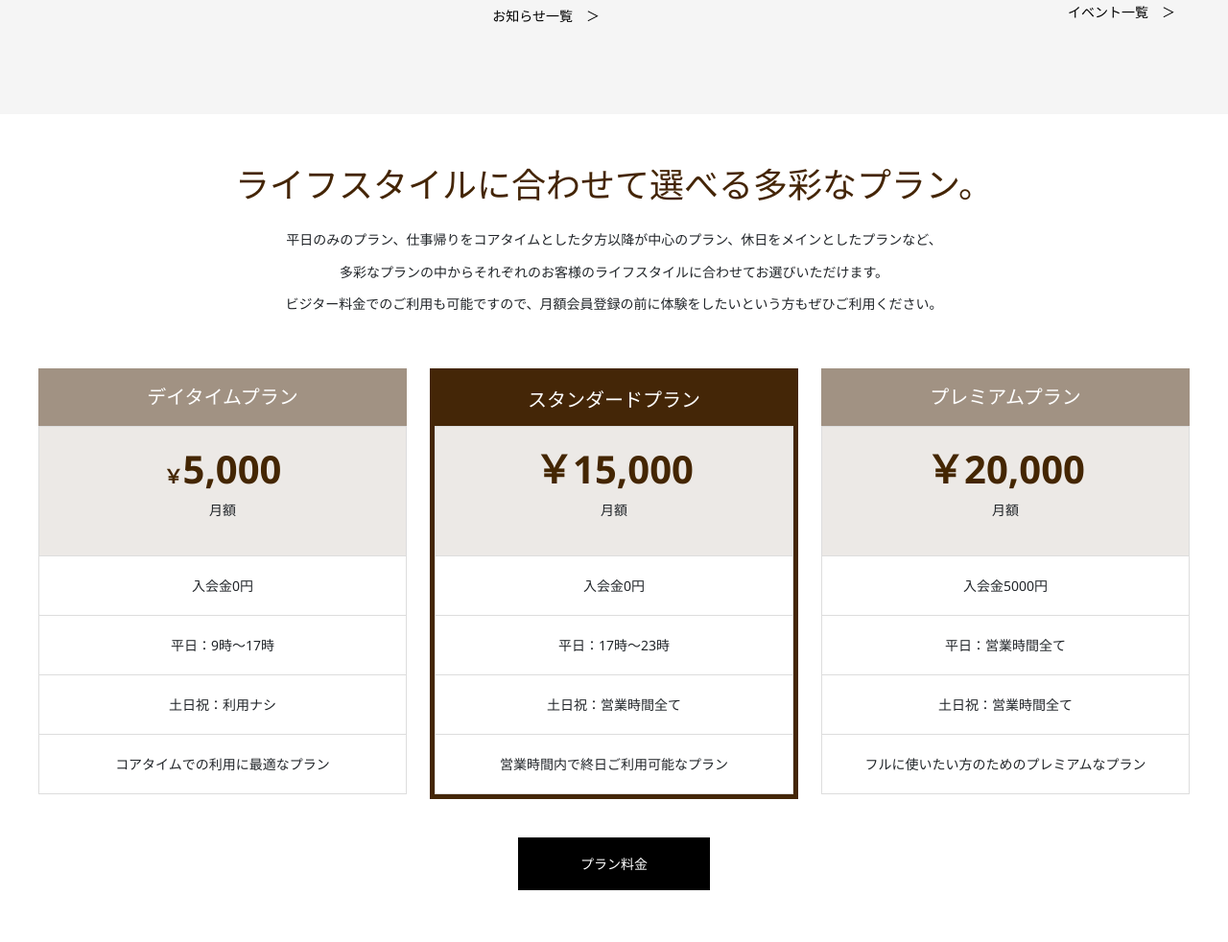
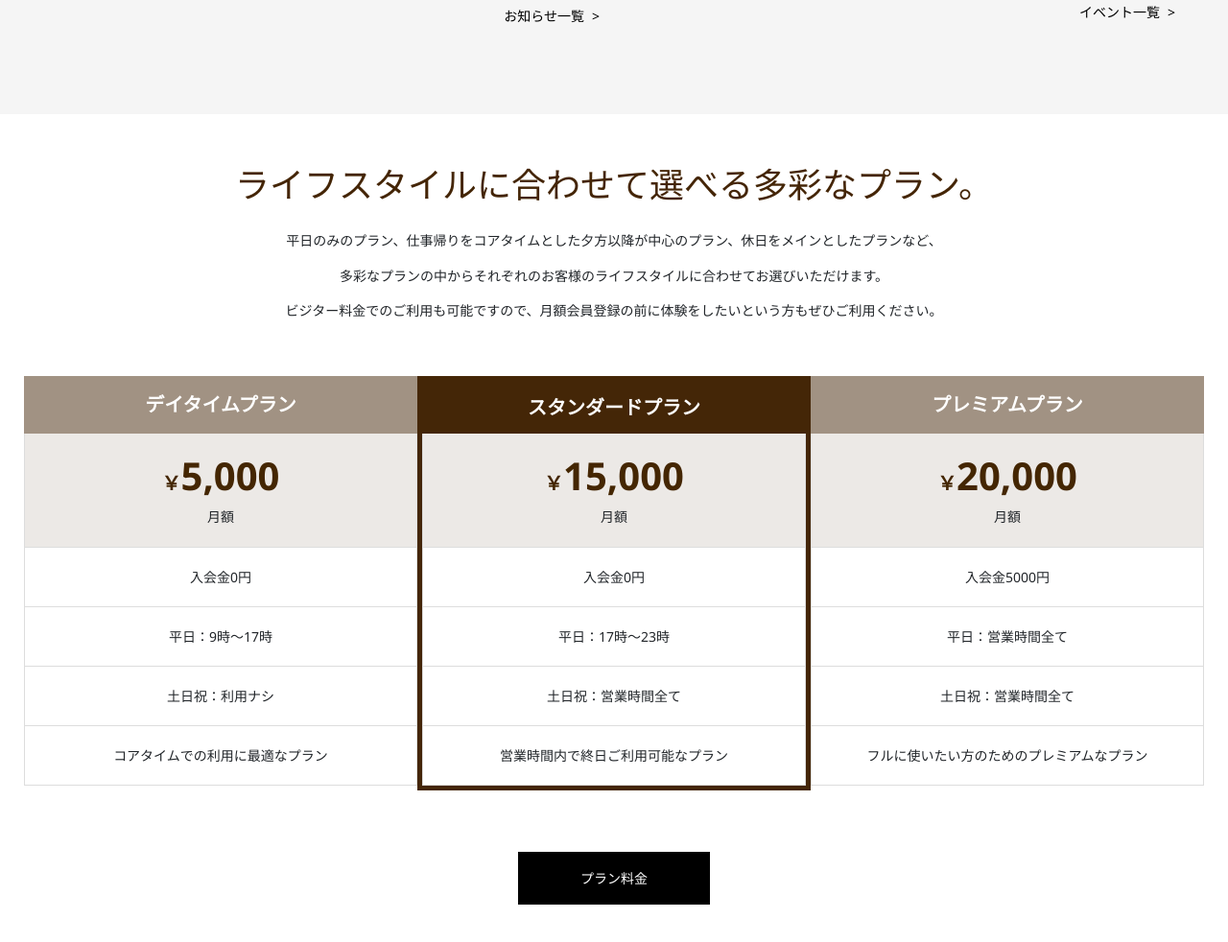
Before and after one commit to haruchu/final-assignment, a plain HTML site: page index.html in a window 1280 px wide. Shown: the part 2967-3949 px from the top of the page at 96% size. Drawn offline with nearby package versions, Linux system fonts and the light colour scheme.

Commit message:
修正しました

```diff
--- a/index.html
+++ b/index.html
@@ -246,7 +246,7 @@
               </a>
             </article>
             <p class="list-link">
-              <a href="#"> お知らせ一覧　＞ </a>
+              <a href="#"> お知らせ一覧</a>
             </p>
           </div>
           <div class="event col-lg-6 col-12">
@@ -303,63 +303,56 @@
               </a>
             </article>
             <p class="list-link">
-              <a href="#"> イベント一覧　＞ </a>
+              <a href="#"> イベント一覧</a>
             </p>
           </div>
         </div>
       </section>
       <section id="plan">
-        <div class="inner">
+        <div class="inner text">
           <h2 class="title">
             ライフスタイルに合わせて選べる多彩なプラン。
           </h2>
           <p class="desc">
-            平日のみのプラン、仕事帰りをコアタイムとした夕方以降が中心のプラン、休日をメインとしたプランなど、<br />
-            多彩なプランの中からそれぞれのお客様のライフスタイルに合わせてお選びいただけます。<br />ビジター料金でのご利用も可能ですので、月額会員登録の前に体験をしたいという方もぜひご利用ください。
+            平日のみのプラン、仕事帰りをコアタイムとした夕方以降が中心のプラン、休日をメインとしたプランなど、<br/>
+            多彩なプランの中からそれぞれのお客様のライフスタイルに合わせてお選びいただけます。<br/>
+            ビジター料金でのご利用も可能ですので、月額会員登録の前に体験をしたいという方もぜひご利用ください。
           </p>
         </div>
-        <div class="planlist">
-          <div class="item">
-            <div class="title">デイタイムプラン</div>
-            <div class="price-data">
-              <p class="price">
-                <span class="yen">￥</span>5,000
-              </p>
-              <p>月額</p>
-            </div>
-            <div class="data">入会金0円</div>
-            <div class="data">平日：9時〜17時</div>
-            <div class="data">土日祝：利用ナシ</div>
-            <div class="data">コアタイムでの利用に最適なプラン</div>
-          </div>
-          <div class="item strong">
-            <div class="title">スタンダードプラン</div>
-            <div class="price-data">
-              <p class="price">
-                <span class="price-yen">￥</span>15,000
-              </p>
-              <p>月額</p>
-            </div>
-            <div class="data">入会金0円</div>
-            <div class="data">平日：17時〜23時</div>
-            <div class="data">土日祝：営業時間全て</div>
-            <div class="data">営業時間内で終日ご利用可能なプラン</div>
-          </div>
-          <div class="item">
-            <div class="title">プレミアムプラン</div>
-            <div class="price-data">
-              <p class="price">
-                <span class="price-yen">￥</span>20,000
-              </p>
-              <p>月額</p>
-            </div>
-            <div class="data">入会金5000円</div>
-            <div class="data">平日：営業時間全て</div>
-            <div class="data">土日祝：営業時間全て</div>
-            <div class="data">
-              フルに使いたい方のためのプレミアムなプラン
-            </div>
-          </div>
+        <div class="plan-list row">
+          <ul class="item col-md-4 col-12 mb-4">
+            <li class="plan-title">デイタイムプラン</li>
+            <li class="price-data">
+              <div class="price">5,000</div>
+              <div>月額</div>
+            </li>
+            <li class="data">入会金0円</li>
+            <li class="data">平日：9時〜17時</li>
+            <li class="data">土日祝：利用ナシ</li>
+            <li class="data">コアタイムでの利用に最適なプラン</li>
+          </ul>
+          <ul class="item col-md-4 col-12 mb-4">
+            <li class="plan-title">スタンダードプラン</li>
+            <li class="price-data">
+              <div class="price">15,000</div>
+              <div>月額</div>
+            </li>
+            <li class="data">入会金0円</li>
+            <li class="data">平日：17時〜23時</li>
+            <li class="data">土日祝：営業時間全て</li>
+            <li class="data">営業時間内で終日ご利用可能なプラン</li>
+          </ul>
+          <ul class="item col-md-4 col-12 mb-4">
+            <li class="plan-title">プレミアムプラン</li>
+            <li class="price-data">
+              <div class="price">20,000</div>
+              <div>月額</div>
+            </li>
+            <li class="data">入会金5000円</li>
+            <li class="data">平日：営業時間全て</li>
+            <li class="data">土日祝：営業時間全て</li>
+            <li class="data">フルに使いたい方のためのプレミアムなプラン</li>
+          </ul>
         </div>
         <button><a href="#" class="link-btn">プラン料金</a></button>
       </section>
--- a/style.css
+++ b/style.css
@@ -200,7 +200,8 @@ section {
 }
 
 #top .desc,
-#cafe-info .text {
+#cafe-info .text,
+#plan .text {
   text-align: center;
   padding: 70px 0;
 }
@@ -224,14 +225,16 @@ section {
 }
 
 #top .desc h1,
-#cafe-info .text h2 {
+#cafe-info .text h2,
+#plan .text .h2 {
   font-family: serif;
   font-size: 36px;
   padding-bottom: 16px;
 }
 
 #top .desc p,
-#cafe-info .text p {
+#cafe-info .text p,
+#plan .text p {
   font-size: 14px;
   line-height: 2.6;
 }
@@ -291,7 +294,8 @@ section {
   margin-bottom: 32px;
 }
 
-#cafe-desc .text button {
+#cafe-desc .text button,
+#plan button {
   padding: 0;
   border: 0;
 }
@@ -408,6 +412,11 @@ section {
   color: #999;
 }
 
+#news-event .list-link a::after {
+  content: ">";
+  padding-left: 8px;
+}
+
 #plan {
   text-align: center;
 }
@@ -432,66 +441,64 @@ section {
   line-height: 2.4;
 }
 
-#plan .planlist {
+#plan .plan-list {
   display: flex;
   justify-content: space-between;
   margin-bottom: 40px;
 }
 
-#plan .planlist .item {
-  width: 32%;
-  height: 100%;
+#plan .col-md-4,
+#plan .col-12 {
+  padding: 0;
 }
 
-#plan .planlist .item:nth-child(2) {
+#plan .plan-list .item:nth-child(2) {
   border: 5px solid #442607;
 }
 
-#plan .planlist .title {
+#plan .plan-list .plan-title {
   background: #a19283;
   color: #fff;
   font-size: 20px;
+  font-weight: 700;
   line-height: 60px;
   margin-bottom: 0;
   font-family: "Segoe UI", Verdana, "游ゴシック", YuGothic,
     "Hiragino Kaku Gothic ProN", Meiryo, sans-serif;
 }
 
-#plan .planlist .strong .title {
+#plan .plan-list .item:nth-child(2) .plan-title {
   background: #442607;
   line-height: 55px;
 }
 
-#plan .planlist .price-data {
+#plan .plan-list .price-data {
   padding: 24px;
   background: #ece9e6;
   line-height: 1;
   border: 1px solid #ddd;
   font-size: 14px;
+  border-top: 0;
 }
 
-#plan .planlist .price {
+#plan .plan-list .price {
   margin-bottom: 16px;
   font-size: 40px;
   font-weight: 700;
   color: #442602;
 }
 
-.price .yen {
+#plan .plan-list .price::before {
+  content: "￥";
   font-size: 20px;
 }
 
-#plan .planlist .data {
+#plan .plan-list .data {
   padding: 20px;
   border: 1px solid #ddd;
   border-top: 0;
   font-size: 14px;
   font-weight: 500;
-}
-
-#plan button {
-  padding: 0;
-  border: 0;
 }
 
 /* <-----main */
@@ -721,26 +728,20 @@ section {
     line-height: 2;
   }
 
-  #plan .planlist {
+  #plan .plan-list {
     display: block;
   }
 
-  #plan .planlist .item {
-    width: 100%;
-    margin-bottom: 24px;
-  }
-
-  #plan .planlist .title {
-    height: 45px;
+  #plan .plan-list .plan-title {
     font-size: 16px;
     line-height: 45px;
   }
 
-  #plan .planlist .price-data {
+  #plan .plan-list .price-data {
     padding: 16px;
   }
 
-  #plan .planlist .price {
+  #plan .plan-list .price {
     margin-bottom: 12px;
     font-size: 36px;
   }
```
